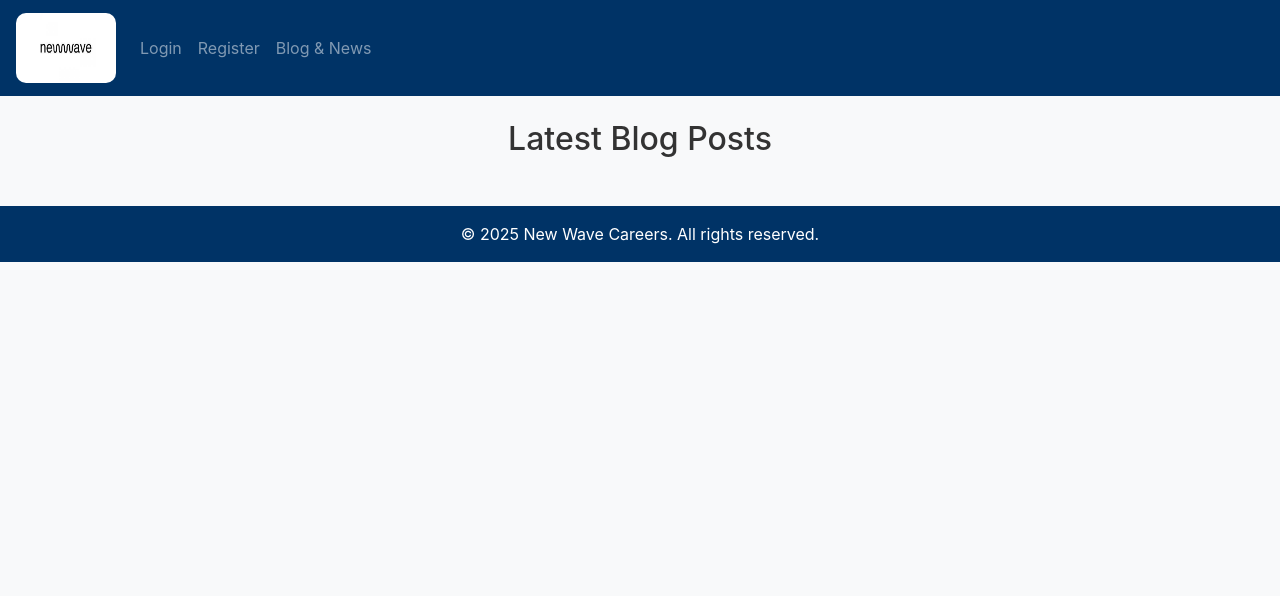
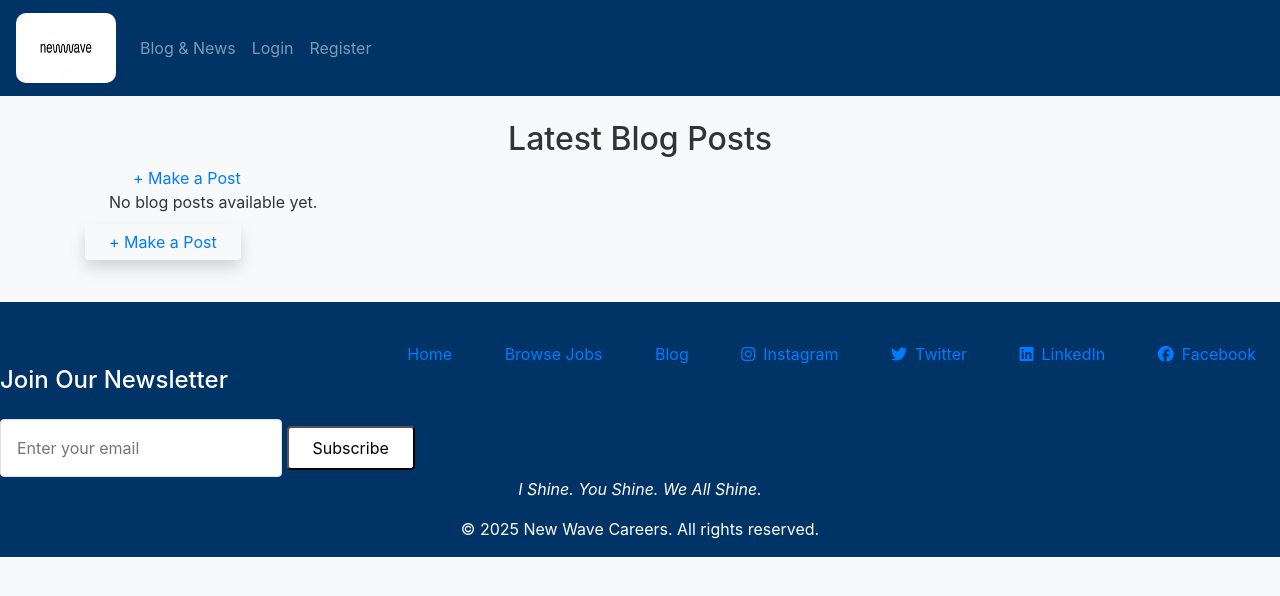
Before and after one commit to emmanuelayara/Newwave-Careers, a Flask app: page /blog in a window 1280 px wide. Shown: the top 596 px of the page. Run offline with Flask 3, Linux system fonts and the light colour scheme; some libraries are stand-ins or nearby versions.

Commit message:
added a blog page

```diff
--- a/routes.py
+++ b/routes.py
@@ -5,7 +5,10 @@
 from models import WorkExperience
 from models import Resume
 from functools import wraps
+from slugify import slugify
 from flask import abort
+from flask import render_template, redirect, url_for, flash, request
+from flask_login import login_required, current_user
 from flask_login import login_user, logout_user, login_required, current_user
 from werkzeug.security import generate_password_hash
 from app import app, db
@@ -434,14 +437,31 @@
 @app.route('/blog')
 def blog():
     posts = BlogPost.query.order_by(BlogPost.created_at.desc()).all()
-    return render_template('blog.html', posts=posts)
+    return render_template('blog.html', posts=posts, UserRole=UserRole)
 
 @app.route('/blog/<slug>')
 def blog_post(slug):
     post = BlogPost.query.filter_by(slug=slug).first()
     if not post:
         abort(404)
-    return render_template('blog_post.html', post=post)
+    return render_template('blog_post.html', post=post, UserRole=UserRole)
+
+
+
+@app.route('/create-post', methods=['GET', 'POST'])
+@login_required
+def create_post():
+    if request.method == 'POST':
+        title = request.form['title']
+        content = request.form['content']
+        slug = slugify(title)  # you should have a slugify function
+
+        new_post = BlogPost(title=title, content=content, slug=slug)
+        db.session.add(new_post)
+        db.session.commit()
+        return redirect(url_for('blog'))
+    return render_template('create_post.html', UserRole=UserRole)
+
 
 
 @app.route('/logout')
--- a/templates/blog.html
+++ b/templates/blog.html
@@ -5,16 +5,25 @@
   <div class="container mx-auto px-4">
     <h2 class="text-3xl font-bold text-center mb-10">Latest Blog Posts</h2>
     <div class="grid grid-cols-1 md:grid-cols-2 lg:grid-cols-3 gap-8">
-      {% for post in posts %}
-      <div class="bg-white p-6 rounded-lg shadow hover:shadow-md transition">
-        <h3 class="text-xl font-semibold mb-2">{{ post.title }}</h3>
-        <p class="text-sm text-gray-500 mb-4">By {{ post.author }} • {{ post.created_at.strftime('%B %d, %Y') }}</p>
-        <p class="text-gray-700 mb-4">{{ post.content[:150] }}...</p>
-        <a href="{{ url_for('blog_post', slug=post.slug) }}" class="text-blue-600 font-semibold">Read More →</a>
-      </div>
-      {% endfor %}
+<a href="{{ url_for('create_post') }}" class="bg-blue-600 text-blue-800 py-2 px-4 rounded hover:bg-blue-700"> + Make a Post </a>
+
+{% for post in posts %}
+  <div class="bg-white p-6 rounded shadow">
+    <h3 class="font-semibold text-xl mb-2">{{ post.title }}</h3>
+    <p class="text-sm text-gray-600 mb-2">{{ post.created_at.strftime('%B %d, %Y') }}</p>
+    <p>{{ post.content[:150] }}...</p>
+    <a href="{{ url_for('blog_post', slug=post.slug) }}" class="text-blue-600 mt-2 inline-block">Read More →</a>
+  </div>
+{% else %}
+  <p>No blog posts available yet.</p>
+{% endfor %}
     </div>
   </div>
 </section>
 
+<a href="{{ url_for('create_post') }}"
+   class="inline-block bg-blue-600 text-blue-800 font-semibold py-2 px-4 rounded shadow hover:bg-blue-700 transition duration-200">
+  + Make a Post
+</a>
+
 {% endblock %}
--- a/templates/layout.html
+++ b/templates/layout.html
@@ -1,6 +1,7 @@
 <!DOCTYPE html>
 <html lang="en">
 <head>
+  <link rel="stylesheet" href="https://cdnjs.cloudflare.com/ajax/libs/font-awesome/6.5.0/css/all.min.css" />
   <meta charset="UTF-8">
   <meta name="viewport" content="width=device-width, initial-scale=1">
   <title>{% block title %}Newwave{% endblock %}</title>
@@ -20,10 +21,12 @@
       <ul class="navbar-nav mr-auto">
         {% if current_user.is_authenticated %}
           {% if current_user.role == UserRole.JOB_SEEKER %}
+            <li class="nav-item"><a class="nav-link" href="{{ url_for('blog') }}">Blog & News</a></li>
             <li class="nav-item"><a class="nav-link" href="{{ url_for('dashboard') }}">Dashboard</a></li>
             <li class="nav-item"><a class="nav-link" href="{{ url_for('jobs') }}">Jobs</a></li>
             <li class="nav-item"><a class="nav-link" href="{{ url_for('notifications') }}">Notifications</a></li>
           {% elif current_user.role == UserRole.EMPLOYER %}
+            <li class="nav-item"><a class="nav-link" href="{{ url_for('blog') }}">Blog & News</a></li>
             <li class="nav-item"><a class="nav-link" href="{{ url_for('employer_dashboard') }}">Dashboard</a></li>
             <li class="nav-item"><a class="nav-link" href="{{ url_for('post_job') }}">Post a Job</a></li>
             <li class="nav-item"><a class="nav-link" href="{{ url_for('manage_jobs') }}">Manage Jobs</a></li>
@@ -32,9 +35,9 @@
             <li class="nav-item"><a class="nav-link" href="{{ url_for('admin_dashboard') }}">Admin</a></li>
           {% endif %}
         {% else %}
+          <li class="nav-item"><a class="nav-link" href="{{ url_for('blog') }}">Blog & News</a></li>
           <li class="nav-item"><a class="nav-link" href="{{ url_for('login') }}">Login</a></li>
           <li class="nav-item"><a class="nav-link" href="{{ url_for('register') }}">Register</a></li>
-          <li class="nav-item"><a class="nav-link" href="{{ url_for('blog') }}">Blog & News</a></li>
         {% endif %}
       </ul>
       {% if current_user.is_authenticated %}
@@ -63,8 +66,61 @@
     {% block content %}{% endblock %}
   </div>
 
-  <footer class="footer bg-primary text-white mt-5 py-3 text-center">
-    &copy; 2025 New Wave Careers. All rights reserved.
+
+
+  <footer class="footer bg-primary text-white mt-5 py-3">
+    <div class="max-w-7xl mx-auto px-6 grid grid-cols-1 md:grid-cols-4 gap-10">
+
+      <!-- Brand Info -->
+
+
+      <!-- Quick Links -->
+      <div>
+        <h6 class="text-xl font-semibold text-blue-900 mb-4"></h6>
+        <div class="flex flex-col text-right text-left space-y-3">
+          <a href="{{ url_for('home') }}" class="bg-blue-700 hover:bg-blue-800 text-blue-900 px-4 py-2 rounded text-sm transition duration-300">Home</a>
+          <a href="{{ url_for('jobs') }}" class="bg-blue-700 hover:bg-blue-800 text-blue-900 px-4 py-2 rounded text-sm transition duration-300">Browse Jobs</a>
+          <a href="{{ url_for('blog') }}" class="bg-blue-700 hover:bg-blue-800 text-blue-900 px-4 py-2 rounded text-sm transition duration-300">Blog</a>
+
+
+
+          <a href="https://instagram.com/newwavecareers" target="_blank" class="bg-blue-700 hover:bg-blue-800 flex items-center px-4 py-2 rounded transition duration-300">
+            <i class="fab fa-instagram mr-2"></i>Instagram
+          </a>
+          <a href="https://twitter.com/newwavecareers" target="_blank" class="bg-blue-700 hover:bg-blue-800 flex items-center px-4 py-2 rounded transition duration-300">
+            <i class="fab fa-twitter mr-2"></i>Twitter
+          </a>
+          <a href="https://linkedin.com/company/newwavecareers" target="_blank" class="bg-blue-700 hover:bg-blue-800 flex items-center px-4 py-2 rounded transition duration-300">
+            <i class="fab fa-linkedin mr-2"></i>LinkedIn
+          </a>
+          <a href="https://facebook.com/newwavecareers" target="_blank" class="bg-blue-700 hover:bg-blue-800 flex items-center px-4 py-2 rounded transition duration-300">
+            <i class="fab fa-facebook mr-2"></i>Facebook
+          </a>
+        </div>
+      </div>
+
+
+      <!-- Newsletter -->
+      <div>
+        <h4 class="text-xl font-semibold text-blue-900 mb-4">Join Our Newsletter</h4>
+        <form action="#" method="POST" class="flex flex-col space-y-3">
+          <input type="email" placeholder="Enter your email"
+                 class="p-3 rounded bg-blue-800 border border-blue-700 text-blue-900 placeholder-gray-300 focus:outline-none focus:ring-2 focus:ring-blue-400">
+          <button type="submit"
+                  class="bg-white text-blue-900 font-semibold py-2 px-4 rounded hover:bg-gray-200 transition duration-300">
+            Subscribe
+          </button>
+        </form>
+      </div>
+
+    </div>
+
+    <!-- Bottom Section -->
+    <div class="mt-12 border-t border-blue-800 pt-6 text-center text-blue-900 text-sm text-gray-300">
+      <p><em>I Shine. You Shine. We All Shine.</em></p>
+
+      &copy; 2025 New Wave Careers. All rights reserved.
+    </div>
   </footer>
 
   <script src="https://code.jquery.com/jquery-3.5.1.slim.min.js"></script>
```
Also changed, not shown: templates/create_post.html (added, +55 -0 lines), templates/home.html (+8 -20 lines), instance/newwave.db, static/profile pics.jpg (added).
